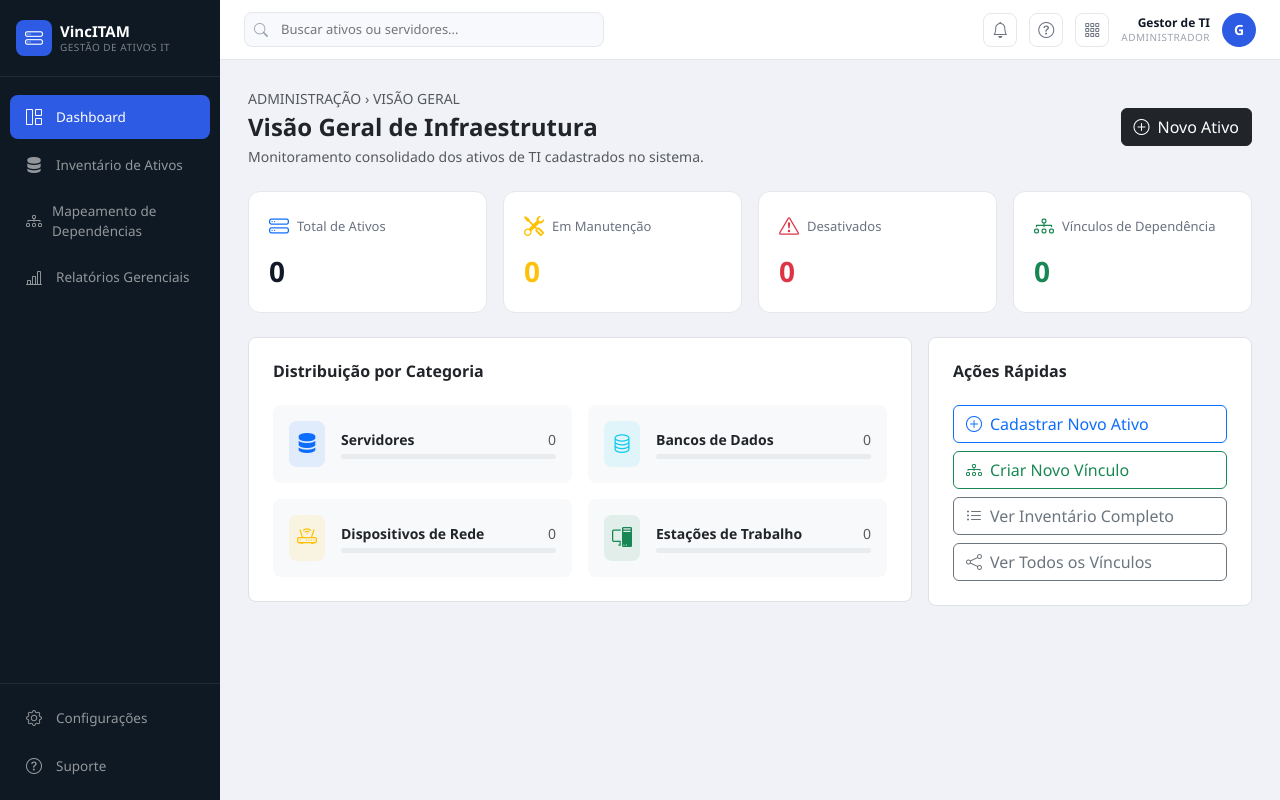
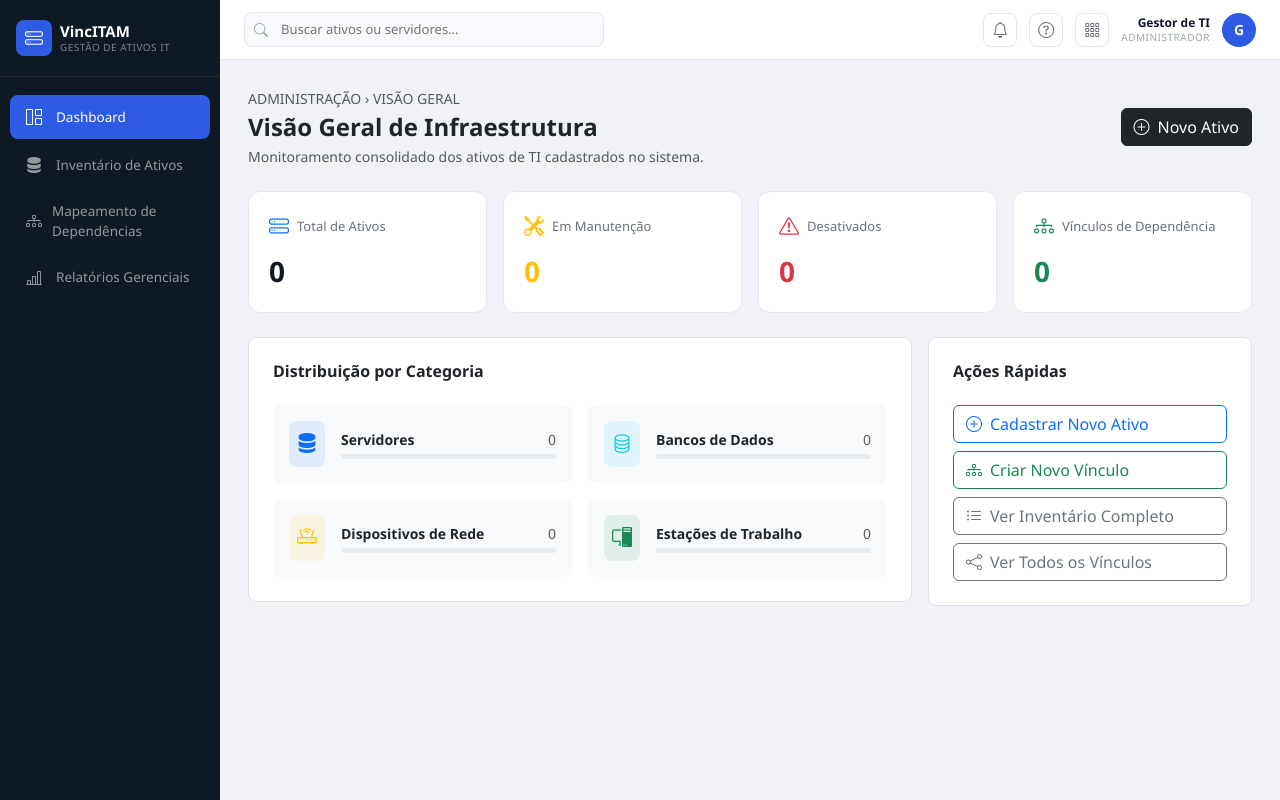
Before and after one commit to DevLucasMelloo/vincITAM, a PHP site: page / in a window 1280 px wide. Run offline with PHP 8.4, Linux system fonts and the light colour scheme; data that the repository does not hold is empty.

Commit message:
fix: remove botões de Configurações e Suporte da sidebar

```diff
--- a/views/partials/header.php
+++ b/views/partials/header.php
@@ -94,12 +94,6 @@
         #sidebar .nav-link i {
             font-size: 16px;
             width: 20px;
-        }
-
-        #sidebar .sidebar-bottom {
-            margin-top: auto;
-            border-top: 1px solid rgba(255,255,255,0.08);
-            padding: 10px 0;
         }
 
         /* Topbar */
@@ -267,16 +261,6 @@
         </li>
     </ul>
 
-    <div class="sidebar-bottom">
-        <ul class="nav flex-column px-0">
-            <li class="nav-item">
-                <a href="#" class="nav-link"><i class="bi bi-gear"></i> Configurações</a>
-            </li>
-            <li class="nav-item">
-                <a href="#" class="nav-link"><i class="bi bi-question-circle"></i> Suporte</a>
-            </li>
-        </ul>
-    </div>
 </nav>
 
 <!-- Topbar -->
```
